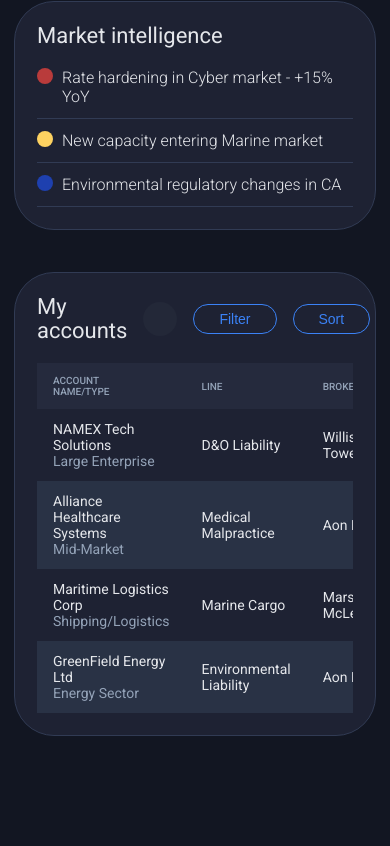
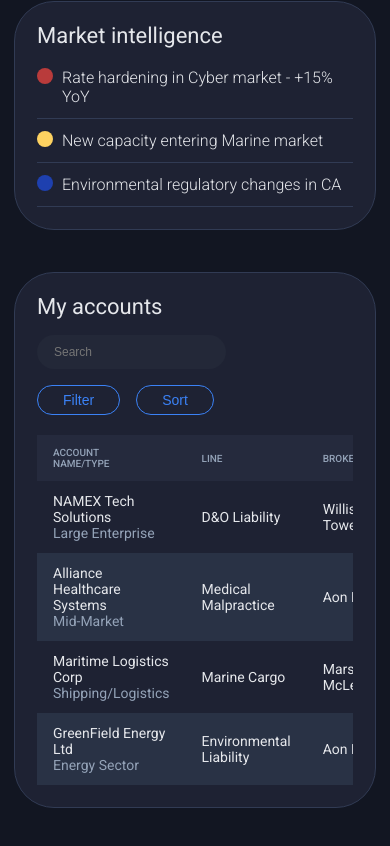
Before and after one commit to JuliaHorokhovatska/work-task-queue, an Angular app: page / in a window 390 px wide. Shown: the part 1990-2836 px from the top of the page. Before the commit the page ends 2786 px from the top, so only its background shows below. Built offline with nearby package versions, Linux system fonts and the light colour scheme.

Commit message:
Add styles for table mobile view

```diff
--- a/src/app/shared/components/table/table.html
+++ b/src/app/shared/components/table/table.html
@@ -1,5 +1,5 @@
 @if (showFilter()) {
-<div class="table-search d-flex align-items-center gap-1">
+<div class="table-search d-flex align-items-center gap-1 flex-wrap">
   <ng-content select=".card-title"></ng-content>
   <app-search
     [height]="28"
```
